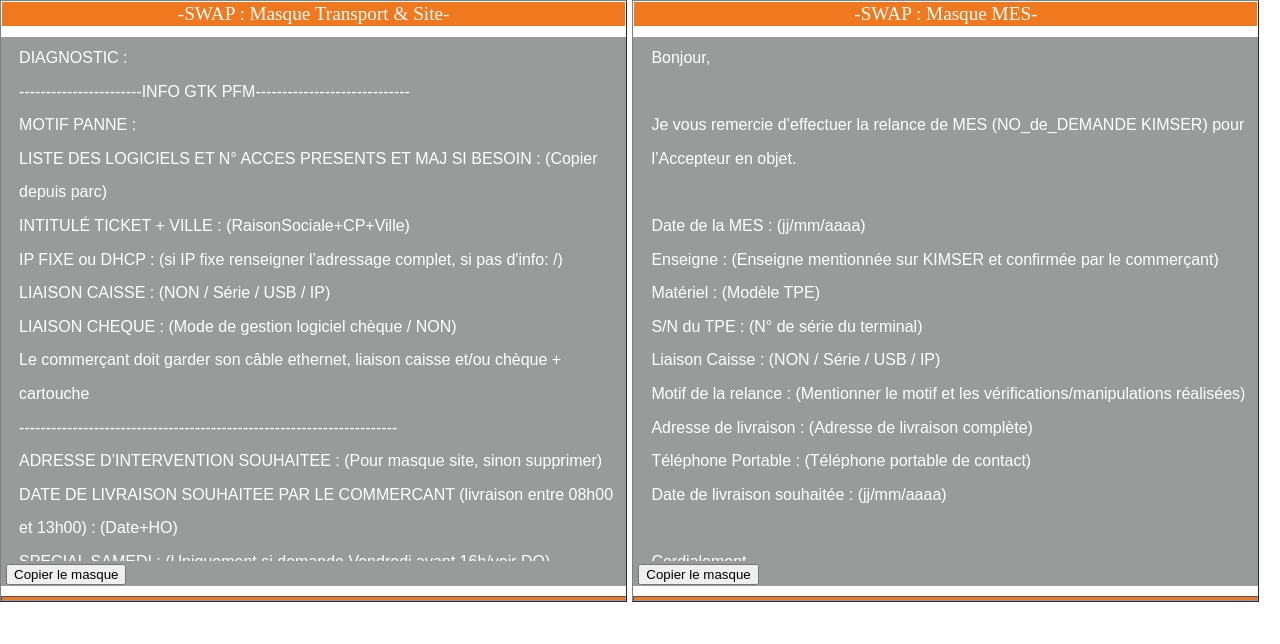
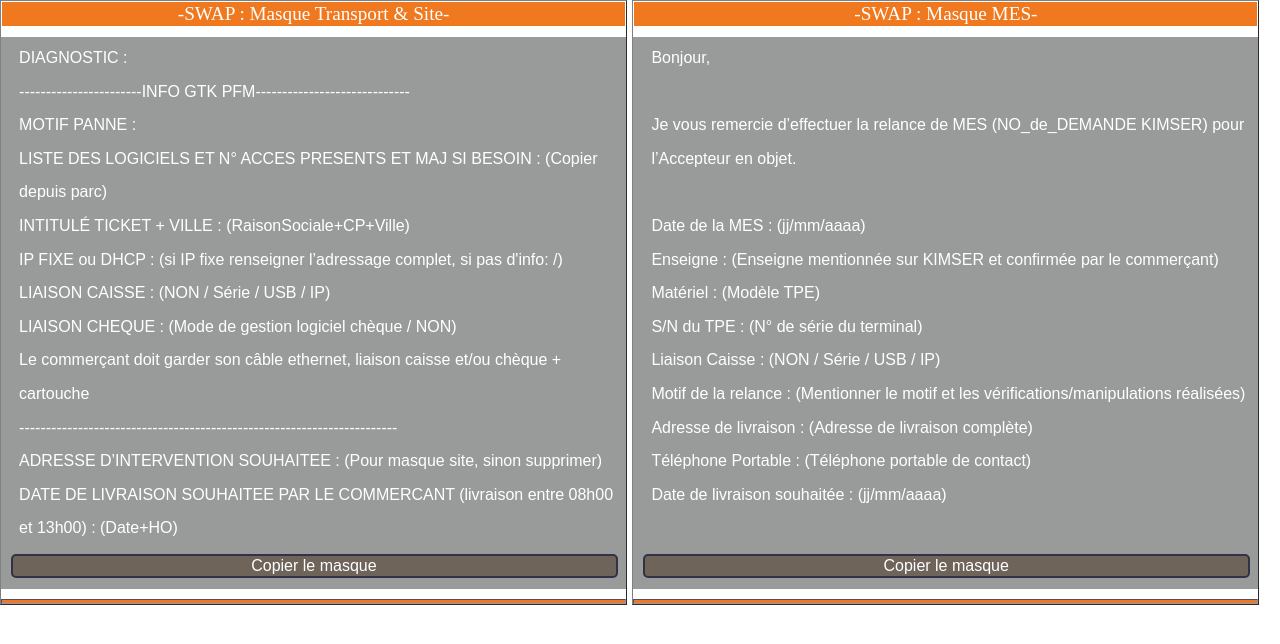
Before and after one commit to EnzoCALL/AVEM-Index, a plain HTML site: page tables/Masques.html in a window 1280 px wide. Drawn offline with Linux system fonts and the light colour scheme.

Commit message:
Update default.css

```diff
--- a/tables/default/default.css
+++ b/tables/default/default.css
@@ -8,6 +8,9 @@
 	 .link  {color:#ffd97f; cursor:pointer;}
 	 .pic	{margin-top:1vh; margin-right:1vh; margin-bottom:auto; display:block; height:80%; float:left;}
 	 .illu	{margin-top:1vh; margin-right:1vh; margin-bottom:auto; display:block; width: 50%; float:left; bottom:0;}
+
+	 .searchbut {height:3vh; width:98%; padding-left:5px; bottom:10px; position: relative; font:100% Arial; line-height:normal; text-align:-moz-center; border:2px solid; border-color:rgb(50,50,70); background-color:rgb(110, 100, 90); color:white; border-radius:5px; overflow:auto; cursor:pointer; margin-left:5px;}
+	.searchbut:focus {background-color:rgb(151, 127, 102); color:white}
 
 	 p		{margin-bottom:0;margin-top:0.5em; font-weight:normal; font-size:100%;}
 	 p.bk	{margin-top:0.9em;}
```
